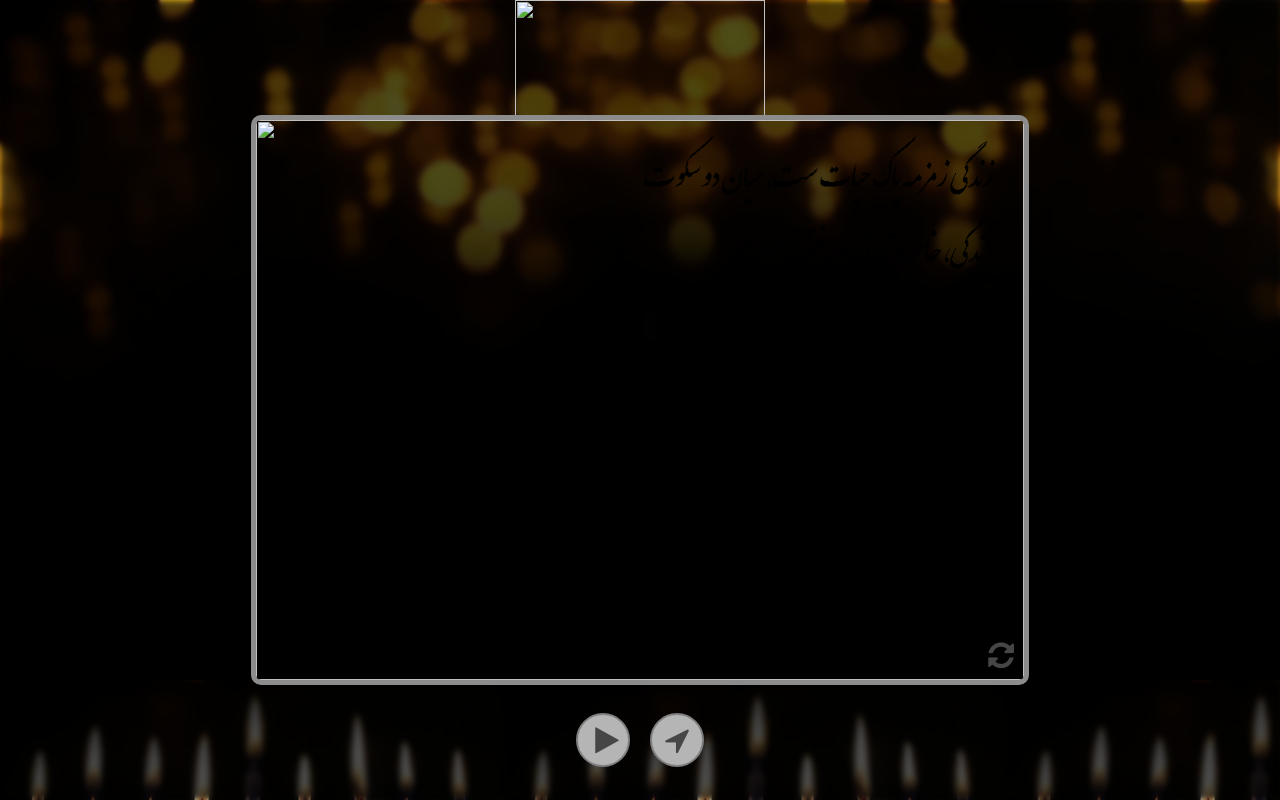
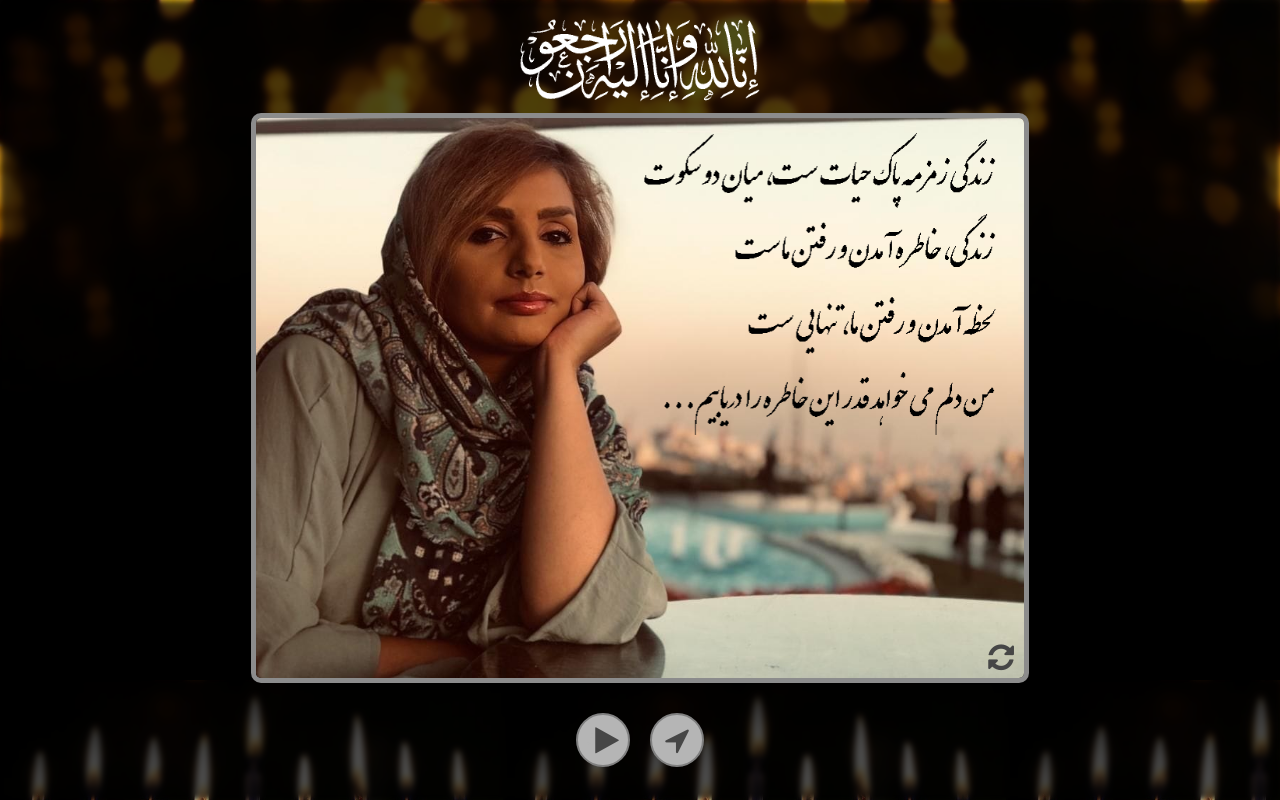
Before and after one commit to payam3006/Dear-Aram-40th, a plain HTML site: page index.html in a window 1280 px wide. Drawn offline with Linux system fonts and the light colour scheme; the site is published under a folder, as on GitHub Pages, so addresses that start at the root find nothing.

Commit message:
before final

```diff
--- a/index.html
+++ b/index.html
@@ -17,14 +17,14 @@
     </audio>
 
     <div class="up part">
-        <img class="enna" src="..\images\Arabic-Calligraphy.png" alt="">
+        <img class="enna" src="./images/Arabic-Calligraphy.png" alt="">
 
     </div>
 
     <div class="main part">
         <div id="container" class="container">
             <div id="front" class="front" onclick="flip()">
-                <img class="card" src="/images/aram.jpg" alt="">
+                <img class="card" src="./images/aram.jpg" alt="">
                 <img class="note" src="./images/zendegi.png" alt="">
                 <i class="fa fa-refresh"></i>
             </div>
```
